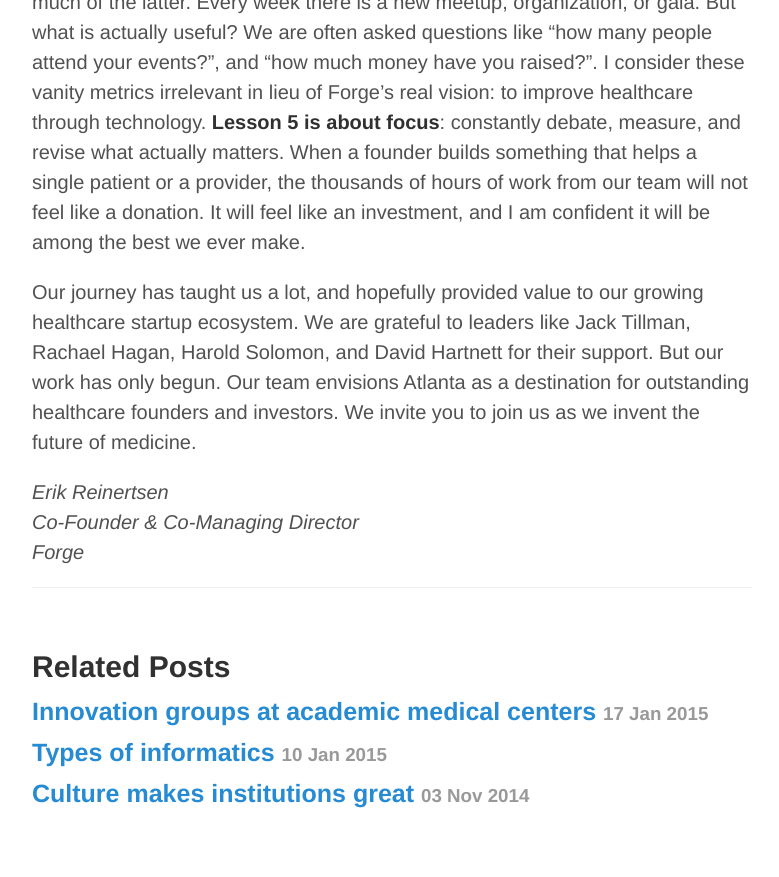
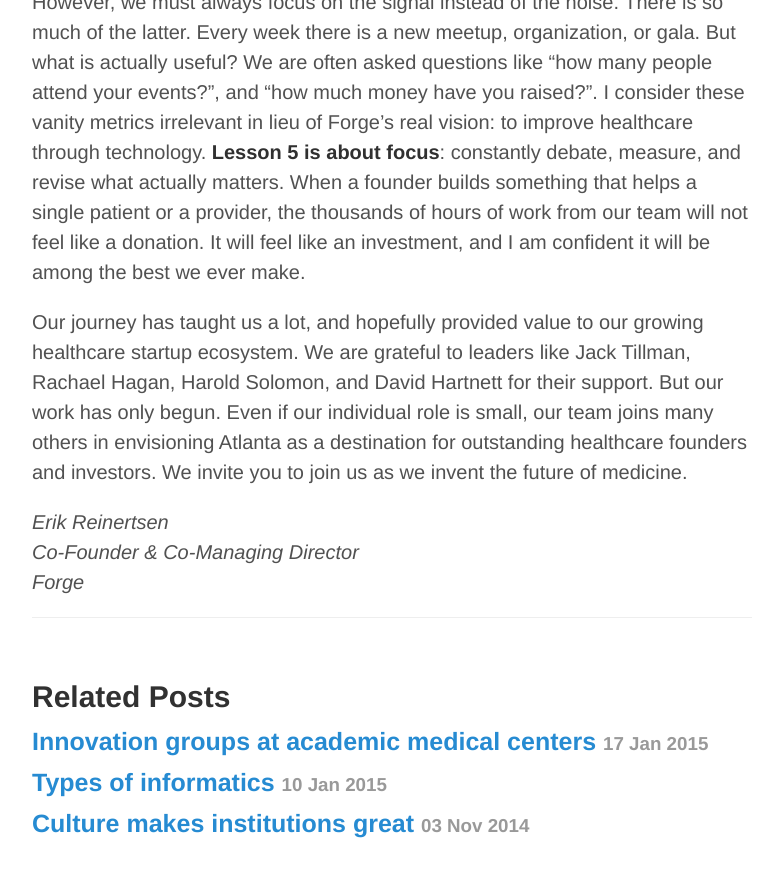
Before and after one commit to erikr/erikr.github.io, a Jekyll site: the page built from _posts/2015-01-22-how-we-started-forge.md, in a window 1280 px wide and 900 px high, scrolled down 2226 px. Shown: the top 877 px of the window, without its empty margins (248-1027 px from the left). Built offline with Jekyll 4.4.1, drawn with Linux system fonts in a browser that asks for light colours; nearby versions of some CDN libraries; some of the changed text lies outside the part shown.

Commit message:
changes to post
asdf

```diff
--- a/_posts/2015-01-22-how-we-started-forge.md
+++ b/_posts/2015-01-22-how-we-started-forge.md
@@ -21,7 +21,7 @@
 
 However, we must always focus on the signal instead of the noise. There is so much of the latter. Every week there is a new meetup, organization, or gala. But what is actually useful? We are often asked questions like “how many people attend your events?”, and “how much money have you raised?”. I consider these vanity metrics irrelevant in lieu of Forge’s real vision: to improve healthcare through technology. **Lesson 5 is about focus**: constantly debate, measure, and revise what actually matters. When a founder builds something that helps a single patient or a provider, the thousands of hours of work from our team will not feel like a donation. It will feel like an investment, and I am confident it will be among the best we ever make.
 
-Our journey has taught us a lot, and hopefully provided value to our growing healthcare startup ecosystem. We are grateful to leaders like Jack Tillman, Rachael Hagan, Harold Solomon, and David Hartnett for their support. But our work has only begun. Our team envisions Atlanta as a destination for outstanding healthcare founders and investors. We invite you to join us as we invent the future of medicine.
+Our journey has taught us a lot, and hopefully provided value to our growing healthcare startup ecosystem. We are grateful to leaders like Jack Tillman, Rachael Hagan, Harold Solomon, and David Hartnett for their support. But our work has only begun. Even if our individual role is small, our team joins many others in envisioning Atlanta as a destination for outstanding healthcare founders and investors. We invite you to join us as we invent the future of medicine.
 
 *Erik Reinertsen<br>
 Co-Founder & Co-Managing Director<br>
```
Also changed, not shown: other parts of _posts/2015-01-22-how-we-started-forge.md (+1 -1 lines).
